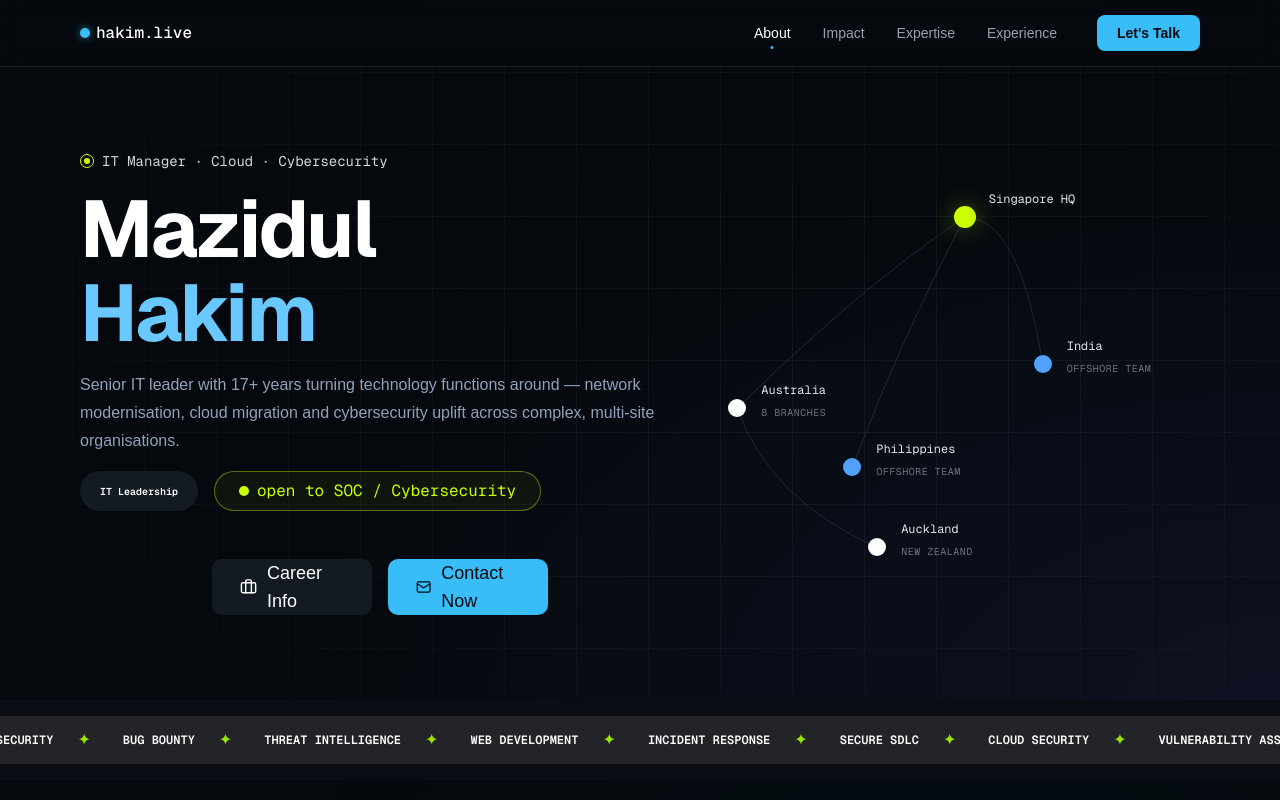
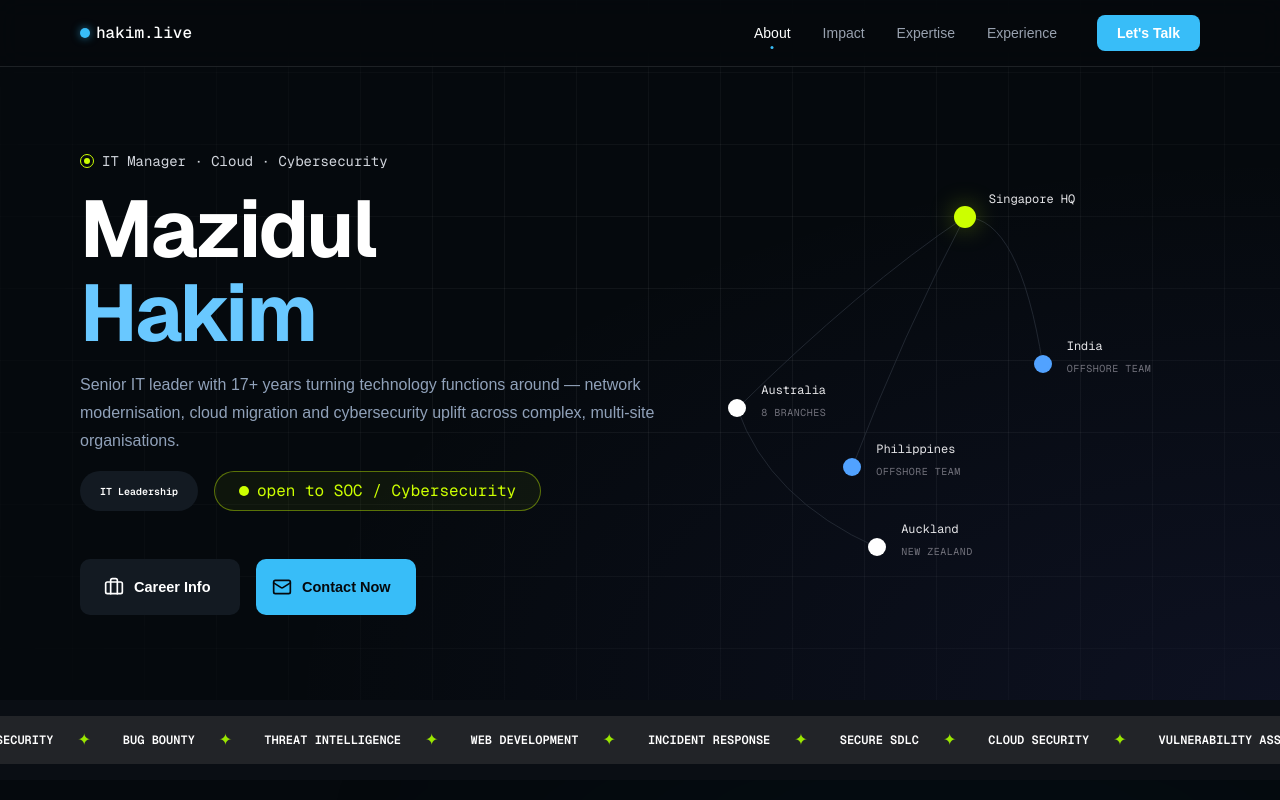
Before and after one commit to shihab-bhuiya/First-intern-Task, a Next.js app: page / in a window 1280 px wide. Shown: the top 800 px of the page. Built offline with nearby package versions, Linux system fonts and the light colour scheme.

Commit message:
refactor: update button styles in Hero and Navbar components for improved visibility and consistency

```diff
--- a/src/components/Hero.tsx
+++ b/src/components/Hero.tsx
@@ -153,13 +153,13 @@ export default function Hero() {
             </div>
 
             {/* Action buttons */}
-            <div className="order-5 mt-12 flex justify-center flex-nowrap gap-3 sm:gap-4">
+            <div className="order-5 mt-12 flex lg:justify-start justify-center flex-nowrap gap-3 sm:gap-4">
               <Link
                 href="#experience"
-                className="inline-flex h-12 w-40 items-center gap-2 rounded-[10px] bg-[#131A22] px-7 text-sm font-medium text-white transition-colors hover:bg-[#1B2430] sm:h-14 sm:gap-2.5 sm:px-7 sm:text-lg"
+                className="inline-flex h-12 w-40 items-center gap-2 rounded-[10px] bg-[#131A22] px-7 text-sm lg:text-[14.5px] font-semibold lg:px-6 text-white transition-colors hover:bg-[#1B2430] sm:h-14 sm:gap-2.5 sm:px-7 sm:text-lg"
               >
                 <LuBriefcase
-                  className="text-base sm:text-xl"
+                  className="text-base lg:text-[40px  ] sm:text-xl"
                   aria-hidden="true"
                 />
                 Career Info
@@ -167,7 +167,7 @@ export default function Hero() {
 
               <Link
                 href="#contact"
-                className="inline-flex h-12 w-40  items-center gap-2 rounded-[10px] bg-[#38BDF8] px-6 text-sm font-medium text-[#05090d] transition-colors hover:bg-[#7DD3FC] sm:h-14 sm:gap-2.5 sm:px-7 sm:text-lg"
+                className="inline-flex h-12 w-40 lg:text-[14.5px]  items-center gap-2 rounded-[10px] bg-[#38BDF8] px-6 lg:px-4 text-sm font-semibold text-[#05090d] transition-colors hover:bg-[#7DD3FC] sm:h-14 sm:gap-2.5 sm:px-7 sm:text-lg"
               >
                 <LuMail className="text-base text-center sm:text-xl" aria-hidden="true" />
                 Contact Now
--- a/src/components/Navbar.tsx
+++ b/src/components/Navbar.tsx
@@ -89,7 +89,7 @@ export default function Navbar() {
 
           <Link
             href="#contact"
-            className="rounded-lg bg-[#38BDF8] px-5 py-2 text-sm font-semibold text-[#05090d] transition-colors duration-300 hover:bg-[#7DD3FC]"
+            className="rounded-lg bg-[#38BDF8] px-5 py-2 text-sm font-semibold text-white transition-colors duration-300 hover:bg-[#7DD3FC]"
           >
             {"Let's"} Talk
           </Link>
```
